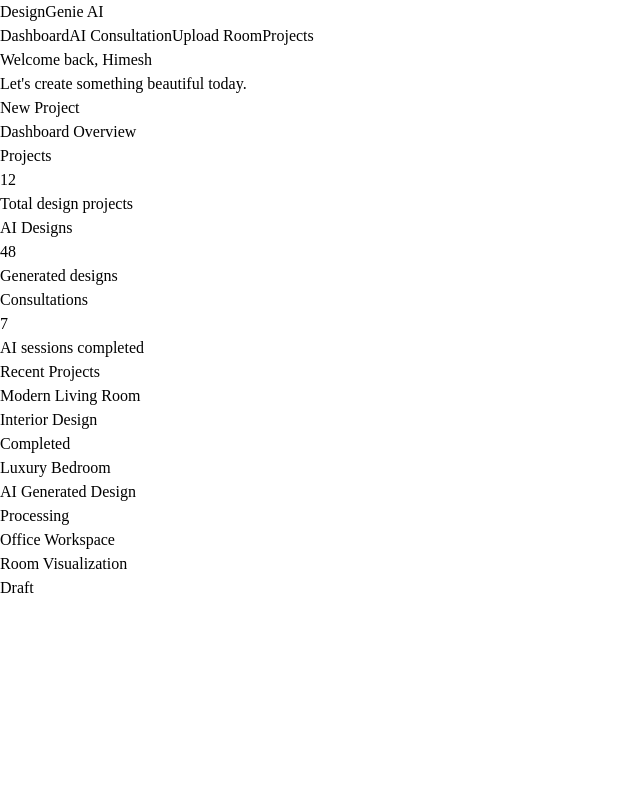
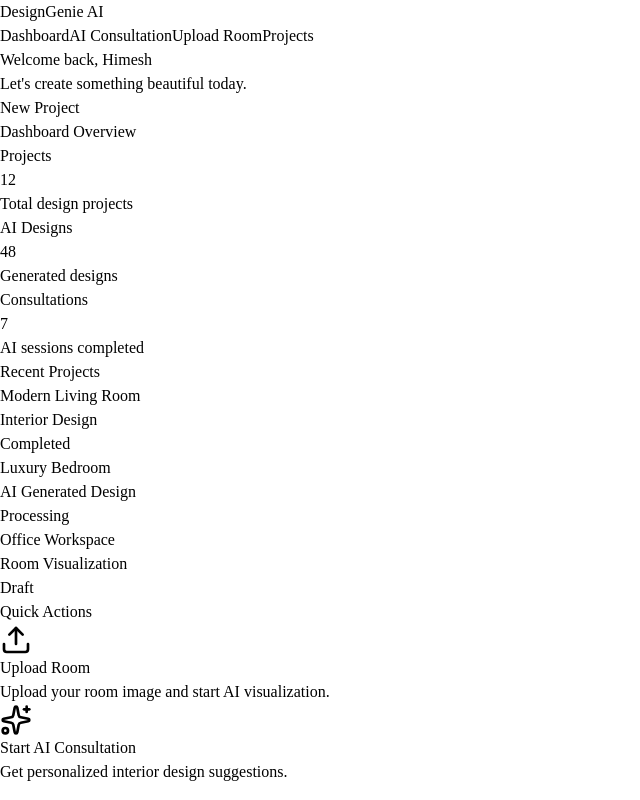
Before and after one commit to Himesh5260/DesignGenie-AI, a React (Vite) app in the folder frontend/: page /dashboard in a window 1280 px wide. Shown: the whole page, without its empty margins (0-640 px from the left). Built offline with nearby package versions, Linux system fonts and the light colour scheme.

Commit message:
feat(dashboard): add quick actions section

```diff
--- /dev/null
+++ b/frontend/src/components/dashboard/QuickActions.tsx
@@ -0,0 +1,59 @@
+import {
+  Upload,
+  Sparkles,
+} from "lucide-react";
+
+import { Link } from "react-router-dom";
+
+function QuickActions() {
+  return (
+    <div className="mt-8">
+      <h2 className="mb-5 text-xl font-semibold text-white">
+        Quick Actions
+      </h2>
+
+      <div className="grid gap-6 md:grid-cols-2">
+
+        <Link
+          to="/upload-room"
+          className="group rounded-2xl border border-white/10 bg-neutral-900 p-6 transition hover:border-emerald-500"
+        >
+          <Upload
+            size={32}
+            className="mb-4 text-emerald-400"
+          />
+
+          <h3 className="text-lg font-semibold text-white">
+            Upload Room
+          </h3>
+
+          <p className="mt-2 text-sm text-gray-400">
+            Upload your room image and start AI visualization.
+          </p>
+        </Link>
+
+
+        <Link
+          to="/consultation"
+          className="group rounded-2xl border border-white/10 bg-neutral-900 p-6 transition hover:border-emerald-500"
+        >
+          <Sparkles
+            size={32}
+            className="mb-4 text-emerald-400"
+          />
+
+          <h3 className="text-lg font-semibold text-white">
+            Start AI Consultation
+          </h3>
+
+          <p className="mt-2 text-sm text-gray-400">
+            Get personalized interior design suggestions.
+          </p>
+        </Link>
+
+      </div>
+    </div>
+  );
+}
+
+export default QuickActions;
--- a/frontend/src/pages/DashboardPage.tsx
+++ b/frontend/src/pages/DashboardPage.tsx
@@ -1,19 +1,24 @@
 import StatCard from "../components/dashboard/StatCard";
 import RecentProjects from "../components/dashboard/RecentProjects";
+import QuickActions from "../components/dashboard/QuickActions";
 
 function DashboardPage() {
   return (
     <div>
+
       <h2 className="mb-6 text-2xl font-semibold text-white">
         Dashboard Overview
       </h2>
 
+
       <div className="grid gap-6 md:grid-cols-3">
+
         <StatCard
           title="Projects"
           value="12"
           description="Total design projects"
         />
+
 
         <StatCard
           title="AI Designs"
@@ -21,14 +26,21 @@ function DashboardPage() {
           description="Generated designs"
         />
 
+
         <StatCard
           title="Consultations"
           value="7"
           description="AI sessions completed"
         />
+
       </div>
 
+
       <RecentProjects />
+
+
+      <QuickActions />
+
     </div>
   );
 }
```
